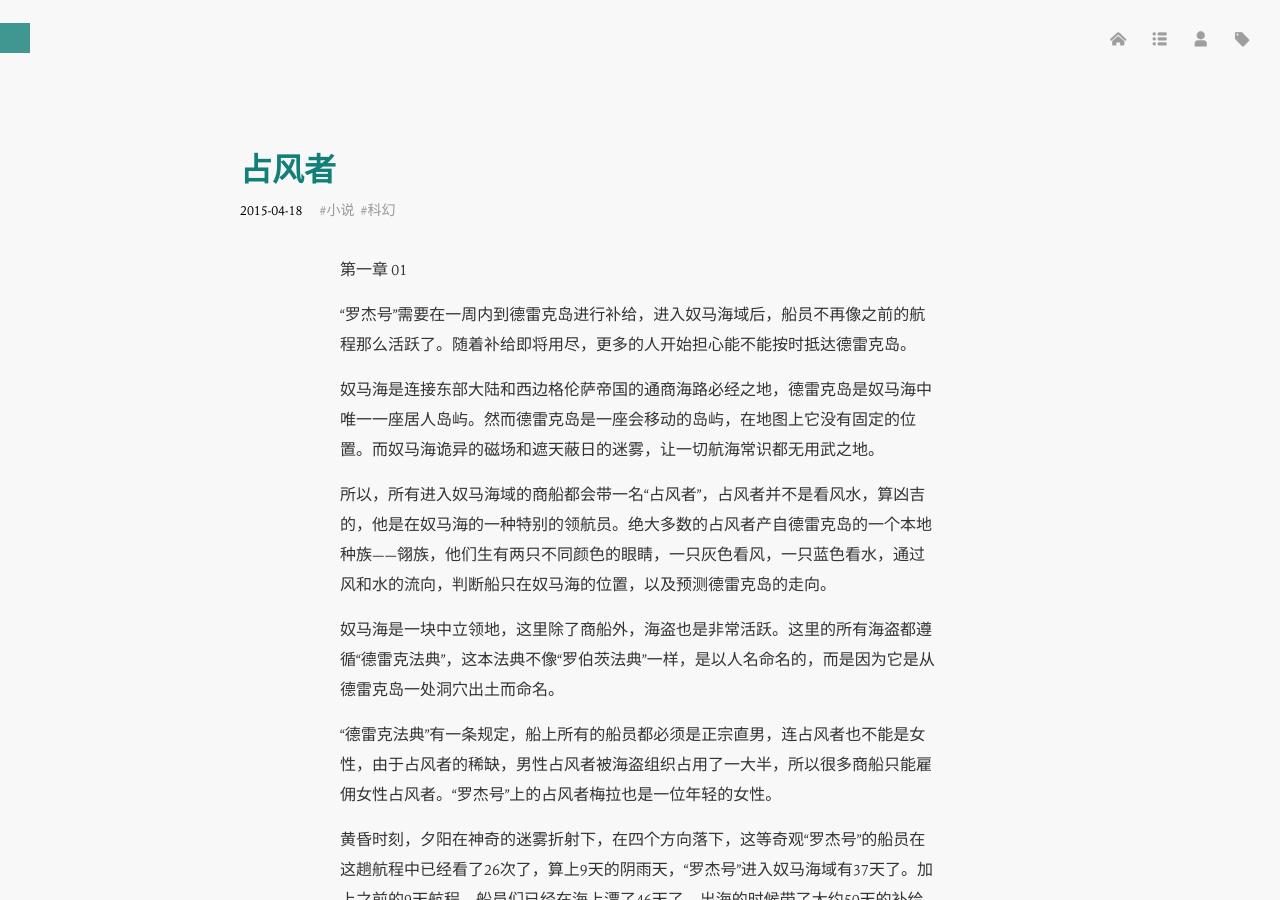
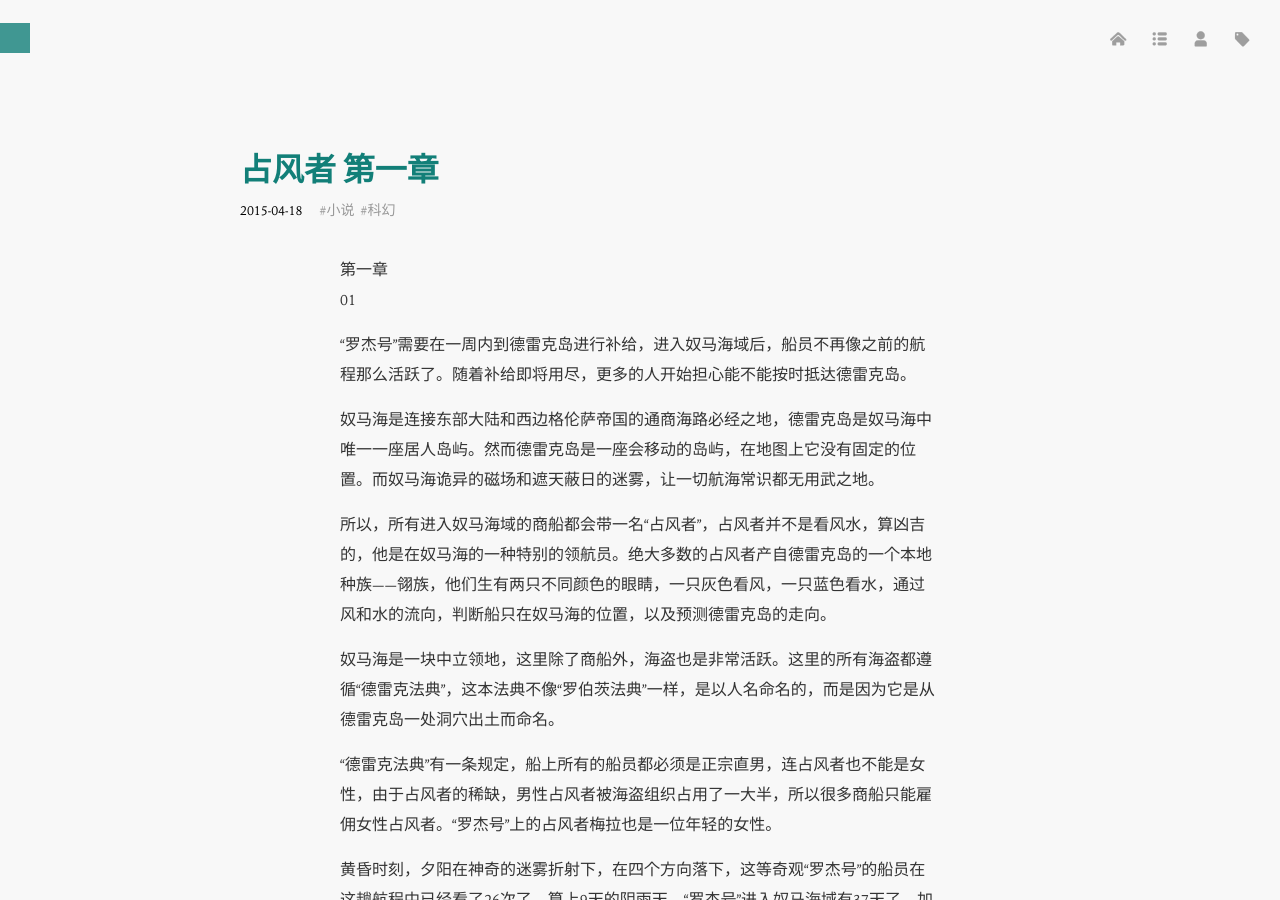
Before and after one commit to imisslovelove/cn, a Jekyll site: the page built from _posts/2015-04-18-占-风-者.md, in a window 1280 px wide and 900 px high. Built offline with Jekyll 4.4.1, drawn with Linux system fonts in a browser that asks for light colours; Markdown is read by kramdown in place of the engine named in the settings; comment, search, counter and statistics services are not loaded.

Commit message:
符号测试

```diff
--- a/_posts/2015-04-18-占-风-者.md
+++ b/_posts/2015-04-18-占-风-者.md
@@ -1,6 +1,6 @@
 ---
 layout: post
-title: 占风者
+title: 占风者 第一章
 logo:
 categories:
 categories:
```
